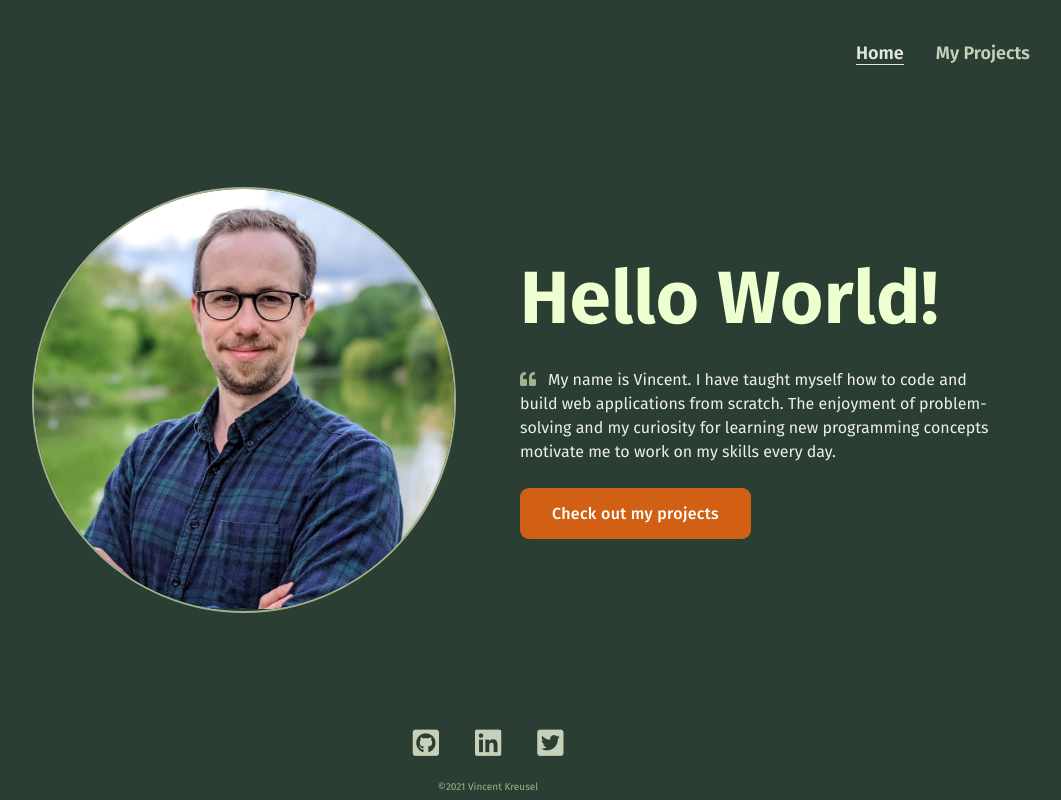
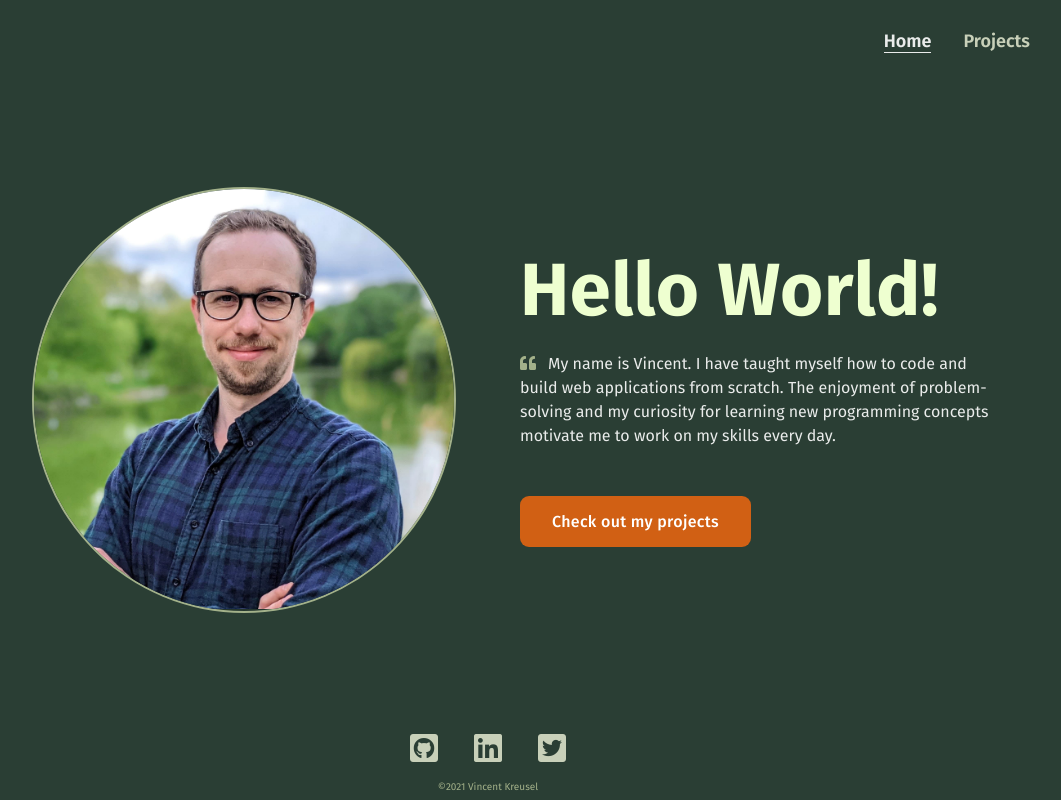
Before and after one commit to vincenthanguk/Portfolio, a React (Create React App) app: page / in a window 1280 px wide. Shown: the whole page, without its empty margins (152-1213 px from the left). Built offline with nearby package versions, Linux system fonts and the light colour scheme.

Commit message:
ready to merge

```diff
--- a/src/components/AboutMe.css
+++ b/src/components/AboutMe.css
@@ -34,7 +34,7 @@
   letter-spacing: 0.5px;
   /* color: #f2f6ec; */
   color: #eeffd0;
-  margin-bottom: 3.2rem;
+  margin-bottom: 2.4rem;
 }
 
 .profile-icon {
@@ -45,10 +45,12 @@
 }
 
 .profile-text {
+  max-width: 50rem;
   font-size: 1.6rem;
-  color: #ecf1e3;
+  /* color: #ecf1e3; */
+  color: #eaeceb;
   line-height: 1.5;
-  margin-bottom: 2.4rem;
+  margin-bottom: 4.8rem;
 }
 
 .fa-quote-left {
@@ -56,6 +58,7 @@
 
 .profile-btn {
   background-color: #d16014;
+  /* background-color: #a74d10; */
   color: #fff;
   padding: 1.6rem 3.2rem;
   border: none;
@@ -69,7 +72,7 @@
   transition: all ease-in 0.2s;
 }
 .profile-btn:hover {
-  background-color: #bc5612;
+  background-color: #d6702c;
 }
 
 /* .fa-quote-right {
--- a/src/components/AboutMe.jsx
+++ b/src/components/AboutMe.jsx
@@ -8,7 +8,7 @@ class AboutMe extends Component {
     return (
       <div className="AboutMe">
         <div className="profile-picture">
-          <img src="images/portrait_cropped.jpg" alt="Vincent Kreusel" />
+          <img src="images/portrait_cropped.jpeg" alt="Vincent Kreusel" />
         </div>
         <div className="profile-text-container">
           <h1 className="profile-heading">Hello World!</h1>
--- a/src/components/Footer.css
+++ b/src/components/Footer.css
@@ -5,14 +5,15 @@
   align-items: center;
   justify-items: center;
   column-gap: 3.6rem;
-  row-gap: 2.4rem;
+  row-gap: 1.8rem;
   margin-left: auto;
   margin-right: auto;
   margin-bottom: 0.8rem;
 }
 
 .Footer i {
-  font-size: 3rem;
+  font-size: 3.2rem;
+  font-weight: normal;
 }
 
 .copyright {
--- a/src/components/NavBar.css
+++ b/src/components/NavBar.css
@@ -2,15 +2,15 @@
   display: flex;
   justify-content: flex-end;
   gap: 3.2rem;
-  padding: 4.4rem 9.8rem;
+  padding: 3.2rem 9.8rem;
 }
 
 .NavBar-link {
 }
 
 .active-link {
-  color: #e3e8dc;
-  border-bottom: 1px solid #e3e8dc;
+  color: #eaeceb;
+  border-bottom: 1px solid #eaeceb;
 }
 
 a {
--- a/src/components/NavBar.jsx
+++ b/src/components/NavBar.jsx
@@ -13,7 +13,7 @@ class NavBar extends Component {
         </div>
         <div className="NavBar-link">
           <NavLink exact activeClassName="active-link" to="/projects">
-            My Projects
+            Projects
           </NavLink>
         </div>
       </div>
--- a/src/components/Project.css
+++ b/src/components/Project.css
@@ -9,7 +9,7 @@
   column-gap: 3.2rem;
   align-items: center;
   justify-items: start;
-  color: #ecf1e3;
+  color: #eaeceb;
   margin-bottom: 4.8rem;
 }
 
```
Also changed, not shown: public/images/portrait_cropped.jpeg (added).
